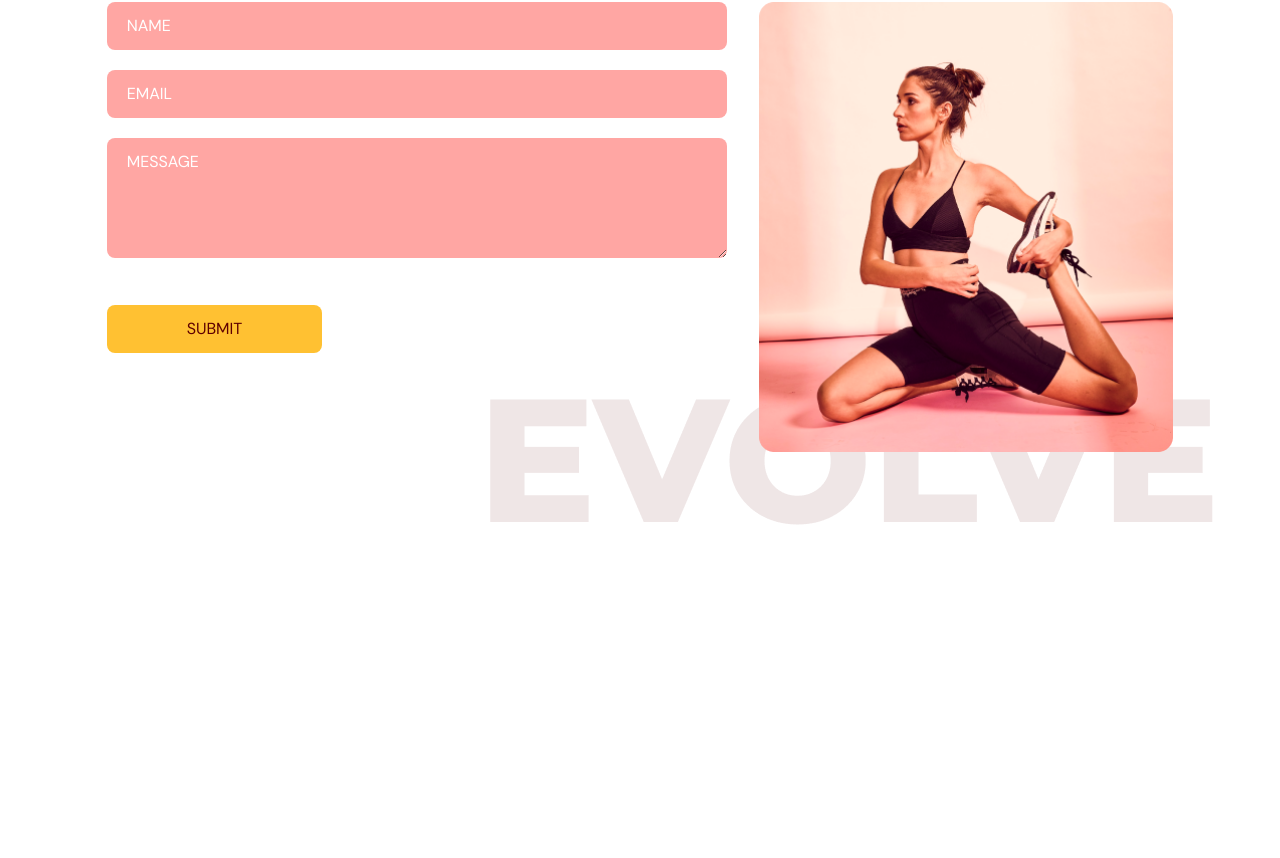
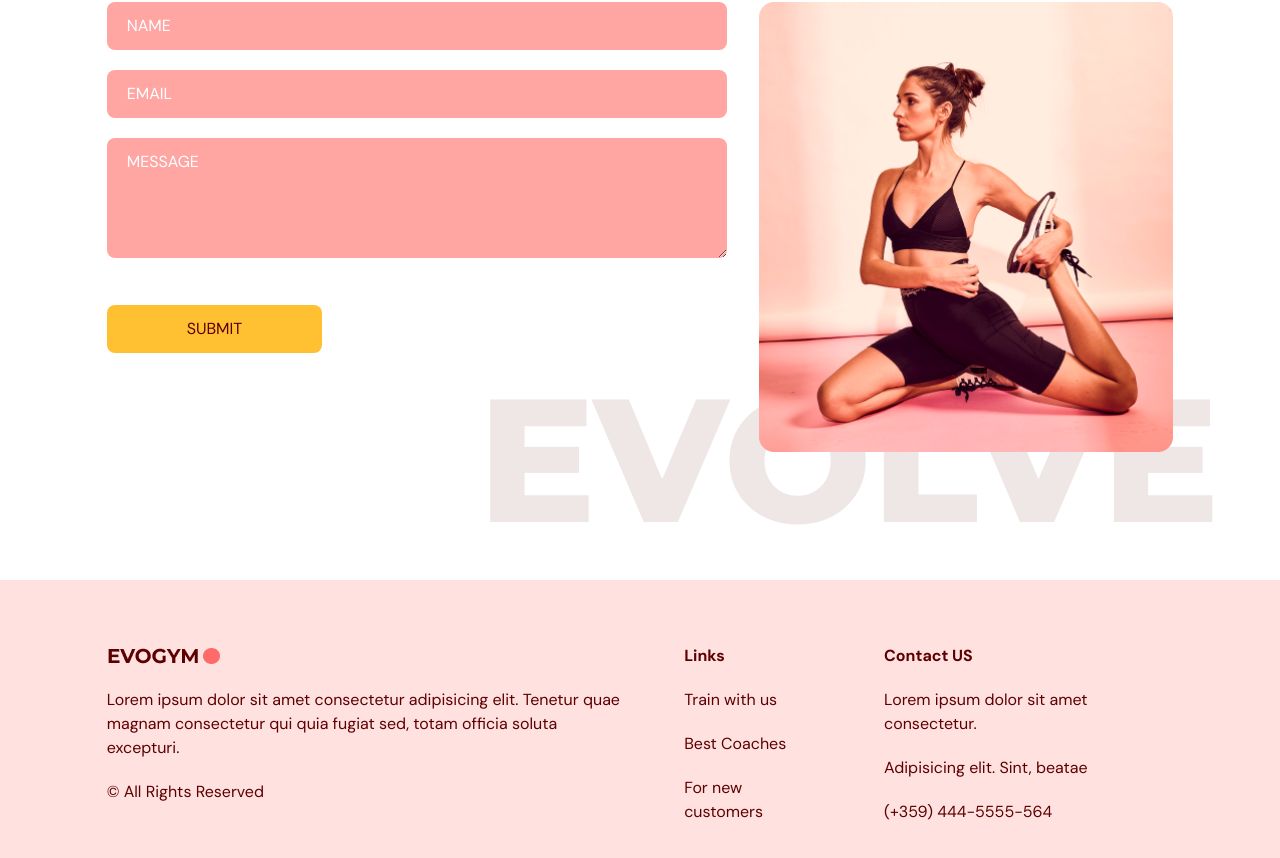
Before and after one commit to petyaNikleva/gym-app, a React (Vite) app: page / in a window 1280 px wide. Shown: the part 3064-3922 px from the top of the page. Before the commit the page ends 3644 px from the top, so only its background shows below. Built offline with nearby package versions, Linux system fonts and the light colour scheme.

Commit message:
Add Footer

```diff
--- a/src/App.tsx
+++ b/src/App.tsx
@@ -5,6 +5,7 @@ import Home from "./scenes/home";
 import Benefits from "./scenes/benefits";
 import OurClasses from "./scenes/ourClasses";
 import ContactUs from "./scenes/contactUs";
+import Footer from "./scenes/footer";
 
 function App() {
   const [selectedPage, setSelectedPage] = useState<SelectedPage>(SelectedPage.Home);
@@ -33,6 +34,7 @@ function App() {
       <Benefits setSelectedPage={setSelectedPage} />
       <OurClasses setSelectedPage={setSelectedPage} />
       <ContactUs setSelectedPage={setSelectedPage} />
+      <Footer />
     </div>
   )
 }
--- /dev/null
+++ b/src/scenes/footer/index.tsx
@@ -0,0 +1,31 @@
+import Logo from "@/assets/Logo.png";
+
+const Footer = () => {
+  return <footer className="bg-primary-100 py-16">
+    <div className="justify-content mx-auto w-5/6 gap-16 md:flex">
+      <div className="mt-16 basis-1/2 md:mt-0"
+      >
+        <img alt="logo" src={Logo} />
+        <p className="my-5">
+          Lorem ipsum dolor sit amet consectetur adipisicing elit. Tenetur quae magnam consectetur qui quia fugiat sed, totam officia soluta excepturi.
+        </p>
+        <p>&copy; All Rights Reserved</p>
+      </div>
+      <div className="mt_16 bases-1/4 md:mt-0">
+        <h4 className="font-bold">Links</h4>
+        <p className="my-5">Train with us</p>
+        <p className="my-5">Best Coaches</p>
+        <p>For new customers</p>
+      </div>
+      <div className="mt-16 bases-1/4 md:mt-0">
+        <h4 className="font-bold">Contact US</h4>
+        <p className="my-5">Lorem ipsum dolor sit amet consectetur.</p>
+        <p className="my-5">Adipisicing elit. Sint, beatae</p>
+        <p>(+359) 444-5555-564 </p>
+      </div>
+    </div>
+
+  </footer>
+}
+
+export default Footer;
```
